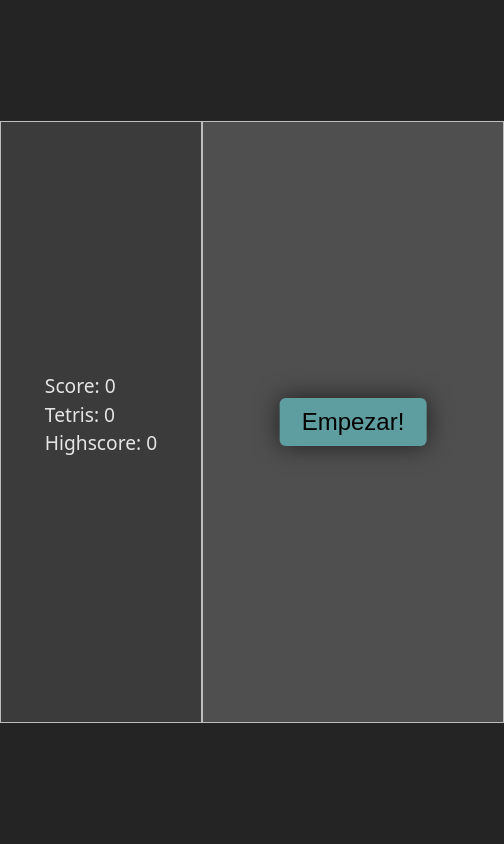
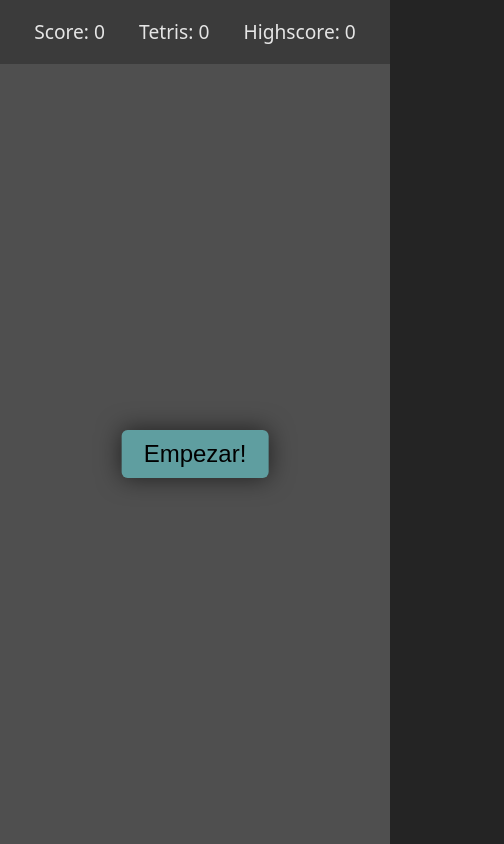
Before and after one commit to Zaserafin/vanilla-tetris, a website built with Vite: page index.html in a window 390 px wide. Shown: the whole page, 504 px wide, since content can reach past the window. Built offline with nearby package versions, Linux system fonts and the light colour scheme.

Commit message:
feature: added mobile support and styling

```diff
--- a/src/main.js
+++ b/src/main.js
@@ -1,7 +1,11 @@
 import "./stylesheets/style.css";
 import Tetris from "./tetris";
+import Hammer from "hammerjs";
 
 const startButton = document.getElementById("start-button");
+const canvas = document.getElementById("game-canvas");
+
+const hammer = new Hammer(canvas);
 
 const tetris = new Tetris();
 
@@ -12,6 +16,15 @@
   tetris.start();
 });
 
+hammer.on('swipe', (event) => {
+  if (event.deltaX < 0) tetris?.handleLeftMovement();
+  if (event.deltaX > 0) tetris?.handleRightMovement();
+})
+
+hammer.on("tap", (event) => {
+  tetris?.handleRotationMovement();
+})
+
 window.addEventListener("keydown", (event) => {
   if (event.key === "ArrowLeft") tetris?.handleLeftMovement();
   if (event.key === "ArrowRight") tetris?.handleRightMovement();
--- a/src/stylesheets/style.css
+++ b/src/stylesheets/style.css
@@ -90,3 +90,49 @@
   filter: brightness(0.9);
   box-shadow: 0px 0px 48px 0px rgba(0, 0, 0, 0.6);
 }
+
+@media (width < 560px) {
+  #root {
+    overflow: hidden;
+    margin: 0px;
+    width: 100vw;
+    height: 100vh;
+    flex-direction: column;
+  }
+
+  .side-board {
+    width: 100%;
+    height: 64px;
+    border: none;
+    overflow: hidden;
+  }
+
+  .title {
+    display: none;
+  }
+
+  .game-board {
+    width: 100%;
+    height: calc(100vh - 64px);
+    display: unset;
+  }
+
+  .board-info {
+    width: 100%;
+    height: 100%;
+    display: flex;
+    align-items: center;
+    justify-content: space-evenly;
+  }
+
+  .piece-canvas {
+    display: none;
+  }
+
+  .game-canvas {
+    width: 100%;
+    height: 100%;
+    display: block;
+    border: none;
+  }
+}
```
Also changed, not shown: package.json (+6 -2 lines), 1 other file.
